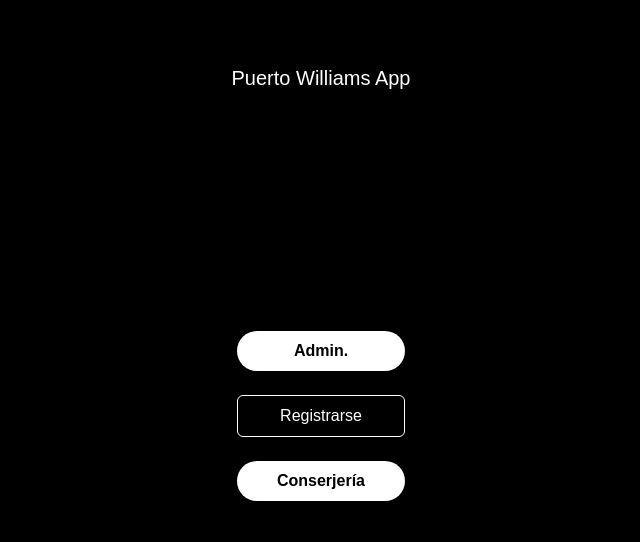
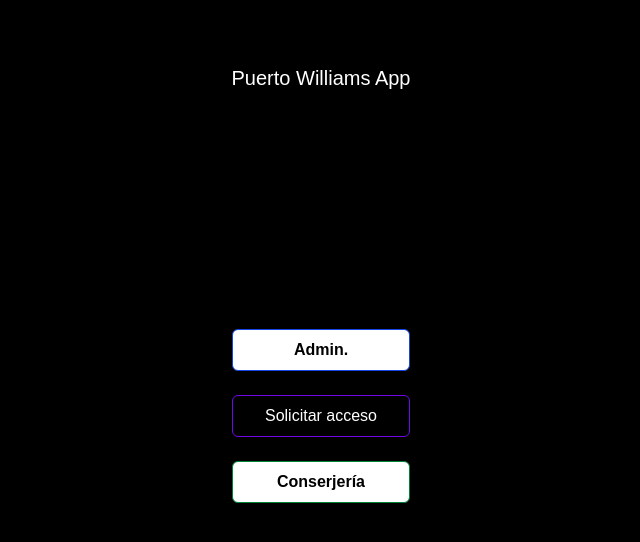
Before and after one commit to wuaicot/frontend-app-puerto-williams, a Next.js app: page / in a window 1280 px wide. Shown: the top 542 px of the page, without its empty margins (319-959 px from the left). Built offline with nearby package versions, Linux system fonts and the light colour scheme; no server answers.

Commit message:
integrated maintenance rol

```diff
--- a/src/pages/admin/incidencias.tsx
+++ b/src/pages/admin/incidencias.tsx
@@ -36,7 +36,7 @@ export default function AdminRegistrosPage() {
   return (
     <div className="min-h-screen bg-black text-white p-8">
       <Link
-        href="/"
+        href="/admin/mainView"
         className="relative translate-y-112 text-3xl hover:opacity-70"
       >
         ←
--- a/src/pages/conserjeria/mantenimiento/index.tsx
+++ b/src/pages/conserjeria/mantenimiento/index.tsx
@@ -11,7 +11,7 @@ export default function PiscinaArea() {
       <button onClick={() => router.back()} className="text-3xl mb-4">
         ←
         </button>
-      <h1 className="text-2xl mb-6">Área Piscina</h1>
+      <h1 className="text-2xl mb-6">Área MANTENIMIENTO</h1>
       <TurnStatus />
       <p>Control de mantenimiento y prevención de la estructura del edificio.</p>
     </div>
--- a/src/pages/index.tsx
+++ b/src/pages/index.tsx
@@ -93,19 +93,19 @@ export default function LandingPage() {
       <div className="flex flex-col mt-8 gap-6">
         <button
           onClick={() => handleAuthAction("login")}
-          className="bg-white text-black font-semibold py-2 px-10 rounded-full"
+          className="bg-white text-black font-semibold py-2 px-10 rounded-md cursor-pointer border border-blue-700"
         >
           Admin.
         </button>
         <button
           onClick={() => handleAuthAction("register")}
-          className="bg-black text-white border border-white py-2 px-8 rounded-md"
+          className="bg-black text-white border border-violet-700 py-2 px-8 cursor-pointer rounded-md"
         >
-          Registrarse
+          Solicitar acceso
         </button>
         <button
           onClick={handleConserjeriaClick}
-          className="bg-white text-black font-semibold py-2 px-10 rounded-full"
+          className="bg-white text-black font-semibold py-2 px-10 rounded-md cursor-pointer border border-green-700"
         >
           Conserjería
         </button>
```
